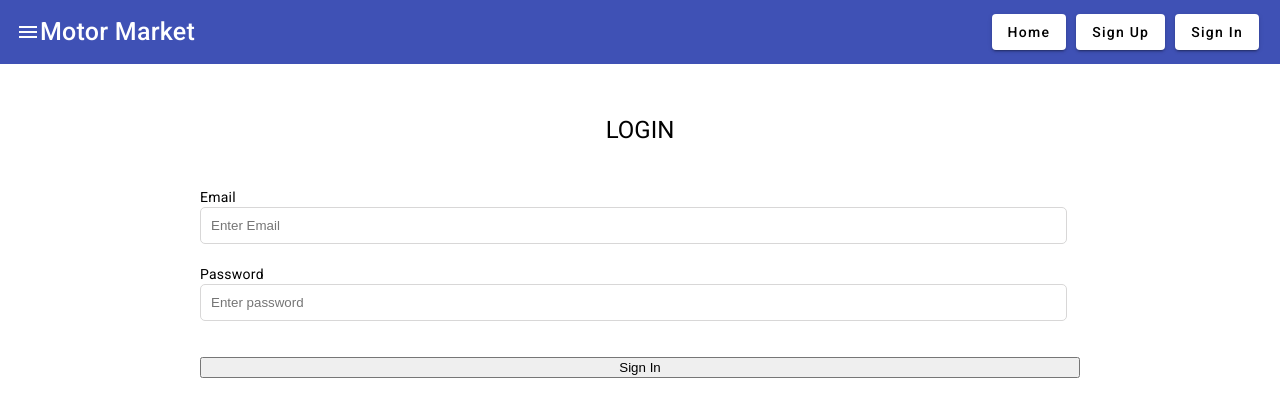
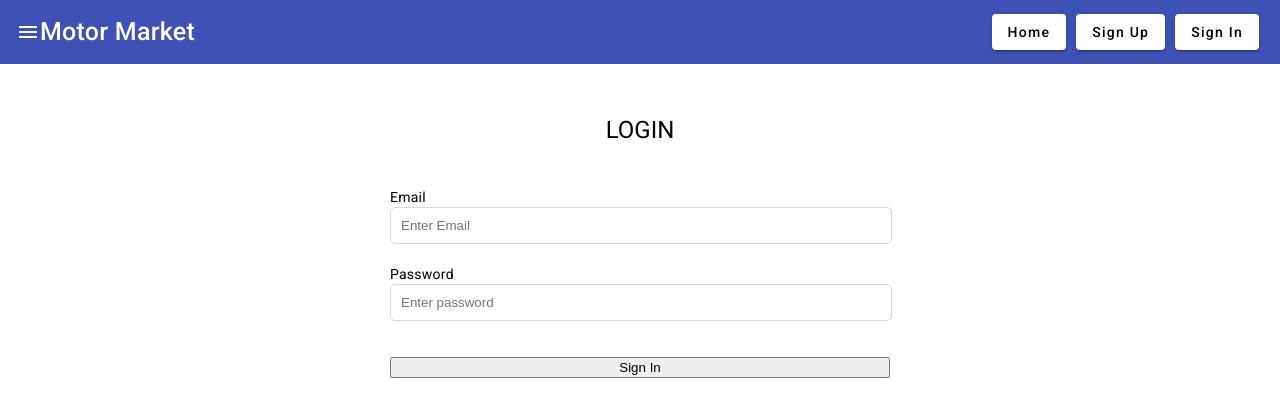
Before and after one commit to ivanasocegovorko/Motor-Market-Application-frontend, an Angular app: page /signin in a window 1280 px wide. Shown: the top 416 px of the page. Built offline with nearby package versions, Linux system fonts and the light colour scheme.

Commit message:
Edited styling on forms

```diff
--- a/src/app/components/sign-in/sign-in.component.css
+++ b/src/app/components/sign-in/sign-in.component.css
@@ -1,8 +1,10 @@
 .container {
-    padding: 50px 200px;
     align-items: center;
     text-align: center;
     align-content: center;
+    width: 500px;
+    margin: auto;
+    padding-top: 50px;
 }
 
 
--- a/src/app/components/sign-in/sign-in.component.html
+++ b/src/app/components/sign-in/sign-in.component.html
@@ -1,5 +1,5 @@
 <div class="container responsive-grid">
-  <h1>LOGIN</h1>
+<h1 >LOGIN</h1>
 <form class="editForm" (ngSubmit)="signin()">
     <div class="inputCSS">
     <label>Email </label>
--- a/src/app/components/sign-up/sign-up.component.css
+++ b/src/app/components/sign-up/sign-up.component.css
@@ -1,8 +1,10 @@
 .container {
-    padding: 50px 200px;
     align-items: center;
     text-align: center;
     align-content: center;
+    width: 500px;
+    margin: auto;
+    padding-top: 50px;
 }
 
 
--- a/src/app/components/user-edit/user-edit.component.css
+++ b/src/app/components/user-edit/user-edit.component.css
@@ -1,8 +1,10 @@
 .container {
-    padding: 50px 200px;
     align-items: center;
     text-align: center;
     align-content: center;
+    width: 500px;
+    margin: auto;
+    padding-top: 50px;
 }
 
 
--- a/src/app/components/user/user.component.css
+++ b/src/app/components/user/user.component.css
@@ -1,14 +1,16 @@
 .mat-image {
     align-self: center;
-    width: 400px;
+    width: 350px;
   }
 
   .container {
-    padding: 20px;
     align-items: center;
     text-align: center;
     align-content: center;
-  }
+    width: 500px;
+    margin: auto;
+    padding-top: 50px;
+}
 
   .responsive-grid {
     display: grid;
--- a/src/app/components/vehicle-edit/vehicle-edit.component.css
+++ b/src/app/components/vehicle-edit/vehicle-edit.component.css
@@ -1,10 +1,11 @@
 .container {
-    padding: 50px 200px;
     align-items: center;
     text-align: center;
     align-content: center;
+    width: 500px;
+    margin: auto;
+    padding-top: 50px;
 }
-
 
 mat-card-actions {
     align-self: center;
--- a/src/app/components/vehicle-new/vehicle-new.component.css
+++ b/src/app/components/vehicle-new/vehicle-new.component.css
@@ -1,8 +1,10 @@
 .container {
-    padding: 50px 200px;
     align-items: center;
     text-align: center;
     align-content: center;
+    width: 500px;
+    margin: auto;
+    padding-top: 50px;
 }
 
 
```
